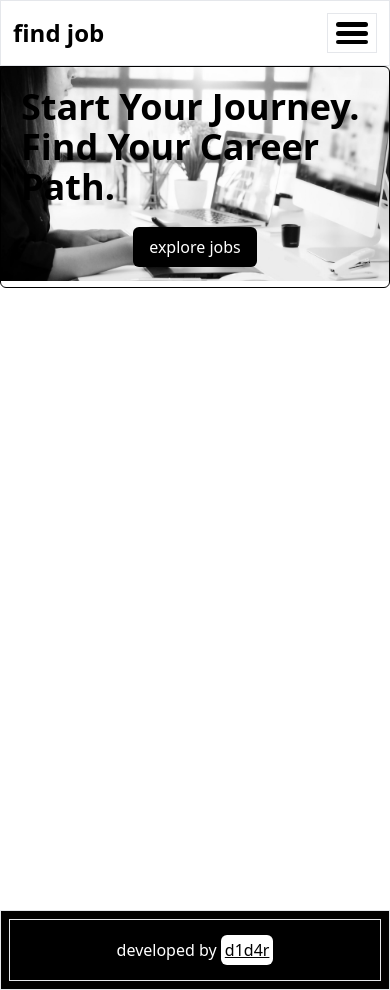
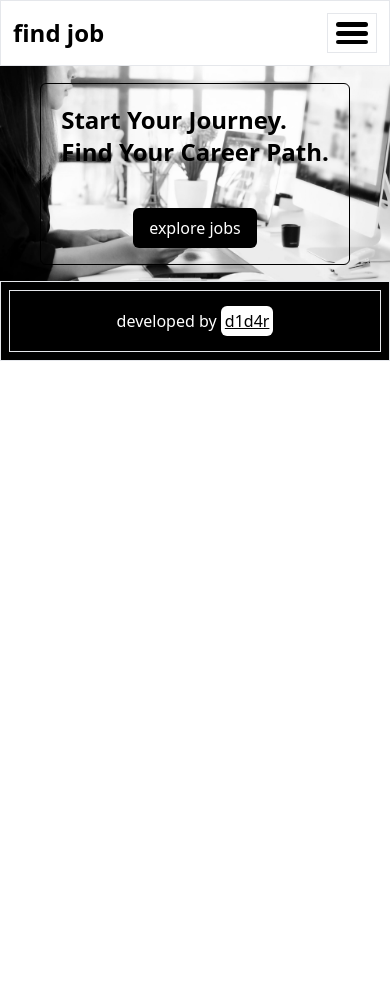
Before and after one commit to d1d4r/find-jobs, a Vue app: page / in a window 390 px wide. After the commit the page ends 844 px from the top, so only its background shows below. Built offline with nearby package versions, Linux system fonts and the light colour scheme; no server answers.

Commit message:
change style to fit responsive

```diff
--- a/src/components/HeroSection.vue
+++ b/src/components/HeroSection.vue
@@ -1,15 +1,20 @@
 <template>
-  <div class="min-h-screen">
+  <div class="">
     <div class="grid grid-cols-1 grid-rows-1">
       <div class="col-start-1 col-end-1 row-start-1 row-end-1 grayscale">
         <img src="../assets/images/explore.jpeg" />
       </div>
-      <div class="z-50 col-start-1 col-end-1 row-start-1 row-end-1 p-5 m-auto border border-black rounded-md">
+      <div
+        class="z-10 col-start-1 col-end-1 row-start-1 row-end-1 m-auto border border-black rounded-md"
+      >
         <div class="flex flex-col gap-5">
-          <h2 class="text-4xl font-bold">Start Your Journey. Find Your Career Path.</h2>
+          <h2 class="p-5 text-2xl font-bold md:text-4xl">
+            Start Your Journey. <br />
+            Find Your Career Path.
+          </h2>
           <RouterLink
             :to="{ name: 'jobs' }"
-            class="self-center px-4 py-2 text-white bg-black rounded-md hover:bg-gray-800 active:bg-slate-900"
+            class="self-center px-4 py-2 mb-4 text-white bg-black rounded-md hover:bg-gray-800 active:bg-slate-900"
             >explore jobs</RouterLink
           >
         </div>
--- a/src/components/NavBar.vue
+++ b/src/components/NavBar.vue
@@ -19,7 +19,7 @@
       </button>
     </div>
     <div
-      class="absolute w-full p-5 bg-white border-l border-r xl:static xl:w-1/2 xl:m-auto"
+      class="absolute z-50 w-full p-5 bg-white border-l border-r xl:static xl:w-1/2 xl:m-auto"
       :class="{ 'hidden xl:block': isOpen }"
     >
       <ul class="flex flex-col gap-4 xl:flex-row xl:items-center xl:justify-between">
```
